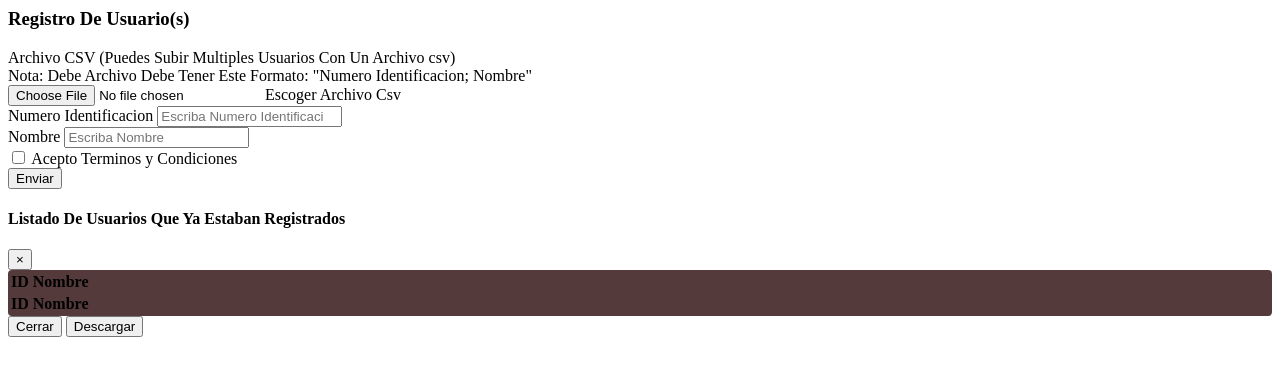
After one commit to Diegoandres98/siconac, a PHP site: the page made by Vista/crearusuario(s).php in a window 1280 px wide. The commit adds this page. Shown: the top 376 px of the page. Run offline with PHP 8.4, Linux system fonts and the light colour scheme; lists and menus that the app fills with data are empty; some libraries are stand-ins or nearby versions.

Commit message:
Version Estable que se sube a hosting vr1

```diff
--- /dev/null
+++ b/Funciones/CrearUsuarios.js
@@ -0,0 +1,122 @@
+$(document).ready(function () {
+    $('#FormRegistroUsuarios').submit(function (e) {
+        e.preventDefault();
+        //captura todos los valores que tiene el formulario es decir todos los input que esten en ese formulario...
+        // var datos=$(this).serialize();
+        var datos=new FormData($('#FormRegistroUsuarios')[0]);
+
+        $.ajax({
+            url:"../Modelo/CrearUsuario(s).php",
+            type:"POST",
+            processData: false,
+            contentType: false,
+            data:datos,
+            beforeSend: function() {
+                let timerInterval
+                Swal.fire({
+                  title: 'Se Estan Guardando ',
+                  html: 'I will close in <b></b> milliseconds.',
+                  timer: 20000,
+                  timerProgressBar: false,
+                  didOpen: () => {
+                    Swal.showLoading()
+                    timerInterval = setInterval(() => {
+                      const content = Swal.getContent()
+                      if (content) {
+                        const b = content.querySelector('b')
+                        if (b) {
+                          b.textContent = Swal.getTimerLeft()
+                        }
+                      }
+                    }, 100)
+                  },
+                  willClose: () => {
+                    clearInterval(timerInterval)
+                  }
+                }).then((result) => {
+                  /* Read more about handling dismissals below */
+                  if (result.dismiss === Swal.DismissReason.timer) {
+                    console.log('I was closed by the timer')
+                  }
+                })
+
+              },
+            success:function(data){
+
+                  let arraysJsonData = JSON.parse(data);
+                  let array_1 = arraysJsonData[0];
+                  let array_2 = arraysJsonData[1];
+
+                 console.log(array_1);
+
+                //  console.log(arraysJsonData);
+                 $("#FormRegistroUsuarios")[0].reset();
+                //imprimo el resultado en el div mensaje que procesa ajax
+                // $("#resultado").html(data);
+                if(array_1.success == "2")
+                {
+                  Swal.fire({
+                    // position: 'top-end',
+                    icon: 'error',
+                    title: 'No se Guardaron estos usuarios',
+                    showConfirmButton: false,
+                    timer: 1200
+                  })
+
+                  for(let x in array_2)
+                  {
+                  var fila = '<tr id="row' + x + '" class="claseid" ><td>' + array_2[x]['NID'] + '</td><td>' + array_2[x]['Nombre'] + '</td> </tr>'; //esto seria lo que contendria la fila
+                  // <td style="display:none;" >' + MonitoresDePortalEnJs[item]['mp_id_mp'] + '</td>
+                  $('#ListDeRechazados tr:first').after(fila);
+
+                  }
+                  $("#modal-danger").modal("show");
+                }
+                if(array_1.success == "1")
+                {
+                    Swal.fire({
+                        position: 'top-end',
+                        icon: 'success',
+                        title: 'Todo El Archivo cvs Fue Guardado Correctamente',
+                        showConfirmButton: false,
+                        timer: 2500
+                      })
+                    // location.href ="../Vista/panel.php";
+                }
+
+
+                if(array_1.success == "3")
+                  {
+                    Swal.fire({
+                        position: 'top-end',
+                        icon: 'success',
+                        title: 'Guardado Un Usuario Correctamente',
+                        showConfirmButton: false,
+                        timer: 2500
+                      })
+                    // location.href ="../Vista/panel.php";
+                  }
+                  if(array_1.success == "4")
+                  {
+                    Swal.fire({
+                    icon: 'error',
+                    title: 'Ya Estaba Registrado Este Usuario En La Base De Datos',
+                    text: 'Intenta Registrando A Una Nueva Persona, o verifica los datos',
+                    // footer: '<a href>Si olvidaste la contraseña contacta con el administrador</a>'
+                    })
+                    // location.href ="../Vista/panel.php";
+                  }
+                  if(array_1.success == "5")
+                  {
+                    Swal.fire({
+                    icon: 'error',
+                    title: 'No Enviaste Ningun Dato Para Ser Registrado',
+                    text: 'Para poder registrar debes poner los datos o el archivo csv',
+                    // footer: '<a href>Si olvidaste la contraseña contacta con el administrador</a>'
+                    })
+                    // location.href ="../Vista/panel.php";
+                  }
+            }
+        });
+    });
+});
--- /dev/null
+++ b/Vista/crearusuario(s).php
@@ -0,0 +1,123 @@
+<link rel="stylesheet" href="../Vista/vistadecarga.css">
+<div class="row">
+    <!-- left column -->
+    <div class="col-md-2"></div>
+    <div class="col-md-8">
+        <div class="card card-primary">
+            <div class="card-header">
+            <h3 class="card-title">Registro De Usuario(s)</h3>
+            </div>
+            <!-- /.card-header -->
+            <!-- form start -->
+            <!-- <form method="post" action="../Modelo/CrearMonitor.php" enctype="multipart/form-data">  -->
+            <!-- <form action="../Modelo/uploads.php" method="post" enctype="multipart/form-data"> -->
+            <form method="post" id="FormRegistroUsuarios" enctype="multipart/form-data">
+            <div class="card-body">
+
+                <div class="form-group">
+                <label for="exampleInputFile">Archivo CSV</label> (Puedes Subir Multiples Usuarios Con Un Archivo csv)
+                <br>
+                <label for="exampleInputFile">Nota: </label> Debe Archivo Debe Tener Este Formato: "Numero Identificacion; Nombre"
+                <div class="input-group">
+                    <div class="custom-file">
+                    <input type="file" class="custom-file-input" name="fileContacts" accept=".csv">
+                    <label class="custom-file-label" for="exampleInputFile">Escoger Archivo Csv</label>
+                    </div>
+
+                </div>
+                </div>
+
+                <div class="form-group">
+                <label for="exampleInputEmail1">Numero Identificacion</label>
+                <input type="number" class="form-control" name="NID" placeholder="Escriba Numero Identificacion" >
+                </div>
+                <div class="form-group">
+                <label for="exampleInputEmail1">Nombre</label>
+                <input type="text" class="form-control" name="Nombre" placeholder="Escriba Nombre" >
+                </div>
+
+                <div class="form-check">
+                <input type="checkbox" class="form-check-input" id="exampleCheck1" required>
+                <label class="form-check-label" for="exampleCheck1">Acepto Terminos y Condiciones</label>
+                </div>
+            </div>
+            <!-- /.card-body -->
+            <div class="card-footer">
+                <button type="submit" class="btn btn-primary" id="import" name="import">Enviar</button>
+            </div>
+            </form>
+        </div>
+    </div>
+</div>
+<script>
+$(function () {
+  bsCustomFileInput.init();
+});
+</script>
+
+<div class="modal fade" id="modal-danger">
+        <div class="modal-dialog">
+          <div class="modal-content bg-danger">
+            <div class="modal-header">
+              <h4 class="modal-title">Listado De Usuarios Que Ya Estaban Registrados</h4>
+              <button type="button" class="close" data-dismiss="modal" aria-label="Close">
+                <span aria-hidden="true">&times;</span>
+              </button>
+            </div>
+            <div class="modal-body">
+
+            <!-- <div class="container-fluid"> -->
+            <section class="content">
+                <div class="container-fluid">
+                <div class="row">
+                <div class="col-md-12">
+
+                    <div class="cardPropio">
+
+                    <!-- /.card-header -->
+                    <div class="card-body">
+
+                        <table id="ListDeRechazados" class="table table-bordered table-striped">
+                        <thead>
+                        <tr>
+                            <th>ID</th>
+                            <th>Nombre</th>
+                        </tr>
+                        </thead>
+                        <tbody>
+
+                        </tbody>
+                        <tfoot>
+                            <tr>
+                            <th>ID</th>
+                            <th>Nombre</th>
+                            </tr>
+                        </tfoot>
+                        </table>
+                    </div>
+                    <!-- /.card-body -->
+                    </div>
+                    <!-- /.card -->
+                </div>
+                <!-- /.col -->
+                </div>
+                <!-- /.row -->
+            <!-- </div> -->
+            </div>
+      <!-- /.container-fluid -->
+    </section>
+
+            </div>
+            <div class="modal-footer justify-content-between">
+              <button type="button" class="btn btn-outline-light" data-dismiss="modal">Cerrar</button>
+              <button type="button" class="btn btn-outline-light">Descargar</button>
+            </div>
+          </div>
+          <!-- /.modal-content -->
+        </div>
+        <!-- /.modal-dialog -->
+      </div>
+      <!-- /.modal -->
+
+<script src="../Funciones/CrearUsuarios.js" ></script>
+<script src="//cdn.jsdelivr.net/npm/sweetalert2@10"></script>
--- a/Vista/panel.php
+++ b/Vista/panel.php
@@ -158,7 +158,7 @@ require_once("../Modelo/ValidadorDeSession.php");
                   </a>
                 </li>
                 <li class="nav-item">
-                  <a href="pages/layout/top-nav-sidebar.html" class="nav-link">
+                  <a href="#" onclick="ubicacion('crearusuario(s)');" class="nav-link">
                     <i class="far fa-circle nav-icon"></i>
                     <p>New Usuario</p>
                   </a>
--- a/Vista/vistadecarga.css
+++ b/Vista/vistadecarga.css
@@ -1,6 +1,20 @@
 
 *{
   box-sizing: border-box;
+}
+
+.cardPropio {
+  position: relative;
+  display: -ms-flexbox;
+  display: flex;
+  -ms-flex-direction: column;
+  flex-direction: column;
+  min-width: 0;
+  word-wrap: break-word;
+  background-color: #543a3a;
+  background-clip: border-box;
+  border: 0 solid rgba(0,0,0,.125);
+  border-radius: .25rem;
 }
 
 .fotocuadrada
```
Also changed, not shown: Funciones/EliminarMonitorFSJS.php (+53 -0 lines), Modelo/CrearUsuario(s).php (added, +122 -0 lines), Modelo/ListaDePortales2.php (added, +16 -0 lines), Vista/listademonitores.php (+30 -4 lines), Vista/listadeportalesdelmonitor.php (added, +84 -0 lines), archivos/Únete a Cruz Roja!.png (added).
